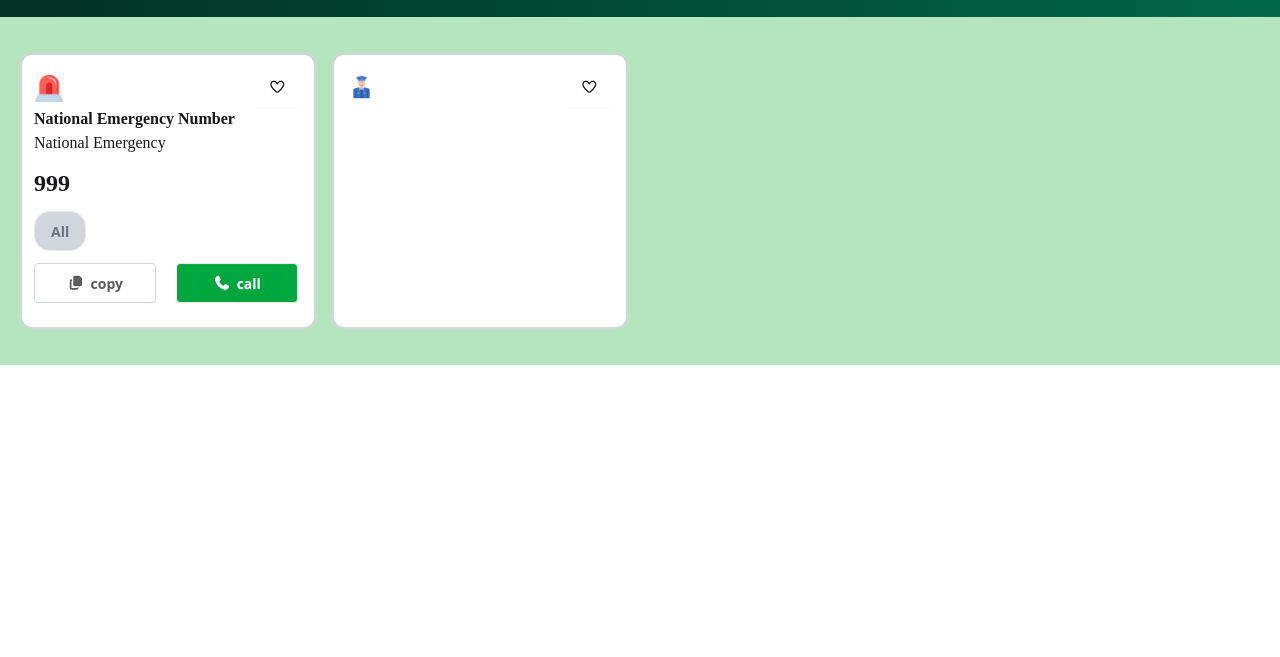
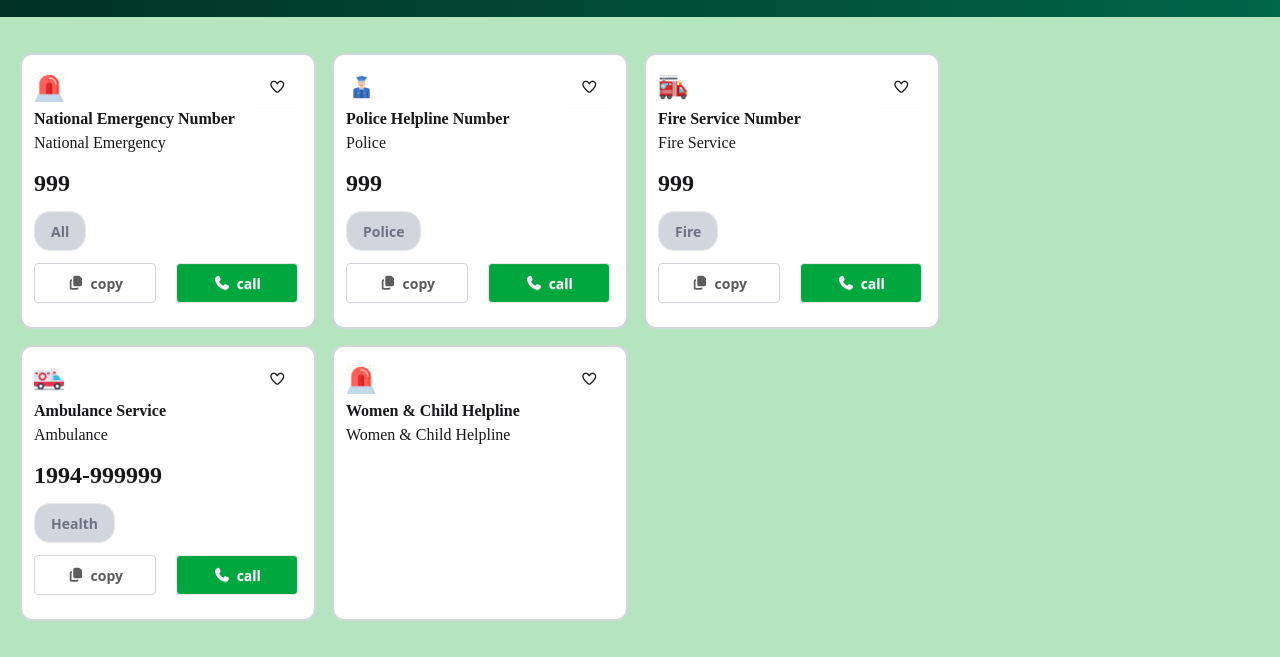
Before and after one commit to shahriartayef/assignment-5, a plain HTML site: page index.html in a window 1280 px wide. Shown: the part 223-880 px from the top of the page. Before the commit the page ends 800 px from the top, so only its background shows below. Drawn offline with nearby package versions, Linux system fonts and the light colour scheme.

Commit message:
added part

```diff
--- a/index.html
+++ b/index.html
@@ -48,3 +48,53 @@
                <img class="h-[30px] w-[30px]" src="assets/police.png">
                <button onclick="makeFavorite()" id="heart-button" class="btn bg-white border-none hover:bg-white"><i class="fa-regular fa-heart"></i></button>
             </div>
+             <p class="font-bold font-[HindMadurai]">Police Helpline Number</p>
+            <p class="font-[HindMadurai]">Police</p>
+            <p class="font-bold text-2xl font-[HindMadurai] my-3">999</p>
+            <div>
+               <button class="btn bg-gray-300 text-gray-500 rounded-2xl"> Police <button>
+            </div>
+            <div class="md:flex md:gap-5 my-3">
+                <button onclick="copyNumber('999')" id="copy-button" class="btn  md:w-[122px] bg-white border-gray-300 hover:bg-gray-400 text-[#5C5C5C]"><i class="fa-solid fa-copy"></i> copy</button>
+                <button onclick="makeCall('Police Helpline', '999')" id="call-button" class="btn md:w-[122px] text-white hover:bg-gray-400 bg-[#00A63E]"><i class="fa-solid fa-phone"></i> call</button>
+            </div>
+        </div>
+        <div id="add-button" class="  bg-white form-btn border-2 border-gray-300  p-3 rounded-xl">
+            <div class="flex justify-between items-center">
+               <img class="h-[30px] w-[30px]" src="assets/fire-service.png">
+               <button onclick="makeFavorite()" id="heart-button" class="btn bg-white border-none hover:bg-white"><i class="fa-regular fa-heart"></i></button>
+            </div>
+            <p class="font-bold font-[HindMadurai]">Fire Service Number</p>
+            <p class="font-[HindMadurai]">Fire Service</p>
+            <p class="font-bold text-2xl font-[HindMadurai] my-3">999</p>
+            <div>
+               <button class="btn bg-gray-300 text-gray-500 rounded-2xl"> Fire <button>
+            </div>
+            <div class="md:flex md:gap-5 my-3">
+                <button onclick="copyNumber('999')" id="copy-button" class="btn  md:w-[122px] bg-white border-gray-300 hover:bg-gray-400 text-[#5C5C5C]"><i class="fa-solid fa-copy"></i> copy</button>
+                <button onclick="makeCall('Fire Service Number', '999')" id="call-button" class="btn md:w-[122px] hover:bg-gray-400 text-white bg-[#00A63E]"><i class="fa-solid fa-phone"></i> call</button>
+            </div>
+        </div>
+        <div id="add-button" class="  bg-white form-btn border-2 border-gray-300  p-3 rounded-xl">
+            <div class="flex justify-between items-center">
+               <img class="h-[30px] w-[30px]" src="assets/ambulance.png">
+               <button onclick="makeFavorite()" id="heart-button" class="btn bg-white border-none hover:bg-white"><i class="fa-regular fa-heart"></i></button>
+            </div>
+            <p class="font-bold font-[HindMadurai]">Ambulance Service</p>
+            <p class="font-[HindMadurai]">Ambulance</p>
+            <p class="font-bold text-2xl font-[HindMadurai] my-3">1994-999999</p>
+            <div>
+               <button class="btn bg-gray-300 text-gray-500 rounded-2xl"> Health <button>
+            </div>
+            <div class="md:flex md:gap-5 my-3">
+                <button onclick="copyNumber('1994-999999')" id="copy-button" class="btn  md:w-[122px] bg-white border-gray-300 hover:bg-gray-400 text-[#5C5C5C]"><i class="fa-solid fa-copy"></i> copy</button>
+                <button onclick="makeCall('Ambulance Service', '1994-999999')" id="call-button" class="btn md:w-[122px] hover:bg-gray-400 text-white bg-[#00A63E]"><i class="fa-solid fa-phone"></i> call</button>
+            </div>
+        </div>
+        <div id="add-button" class="  bg-white form-btn border-2 border-gray-300  p-3 rounded-xl">
+            <div class="flex justify-between items-center">
+               <img class="h-[30px] w-[30px]" src="assets/emergency.png">
+               <button onclick="makeFavorite()" id="heart-button" class="btn bg-white border-none hover:bg-white"><i class="fa-regular fa-heart"></i></button>
+            </div>
+            <p class="font-bold font-[HindMadurai]">Women & Child Helpline</p>
+            <p class="font-[HindMadurai]">Women & Child Helpline</p>
```
Also changed, not shown: index.js (+50 -0 lines), tailwind.config.js (added).
